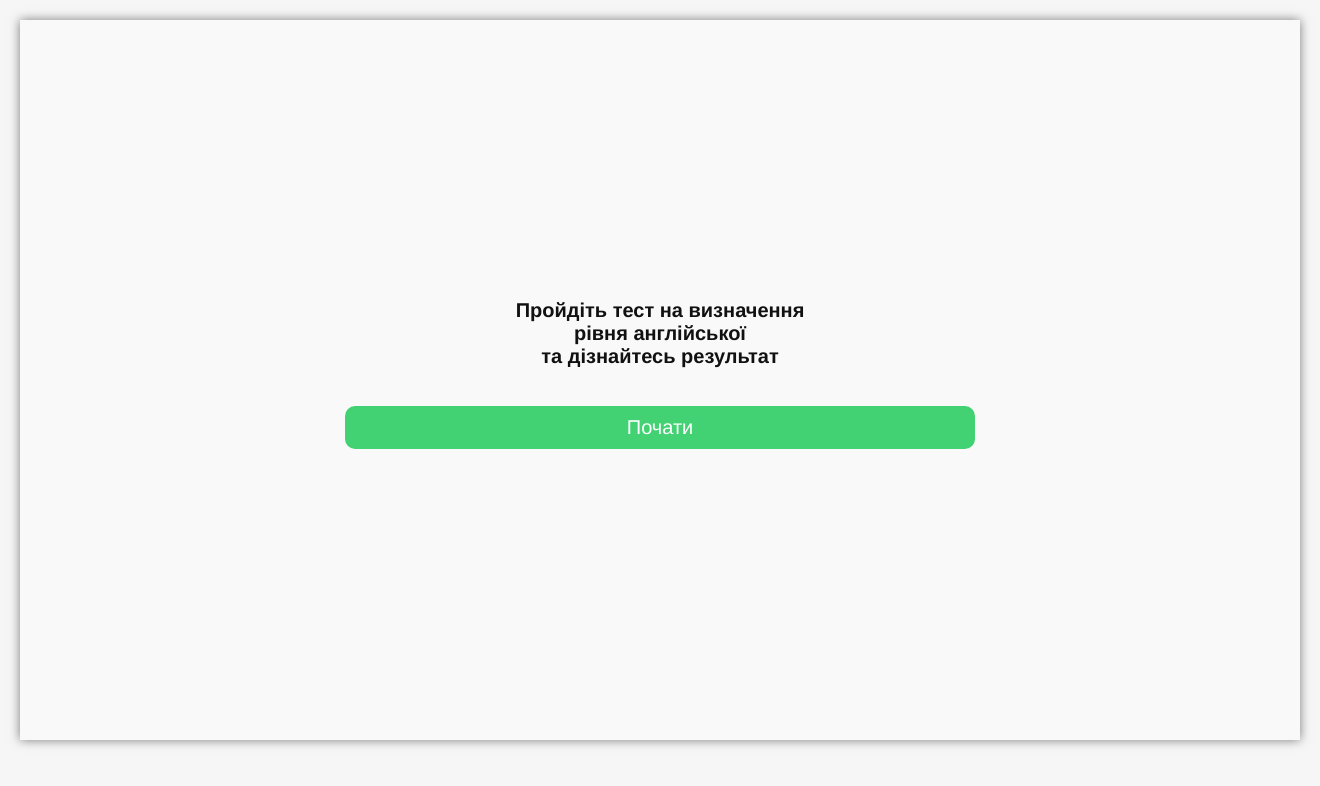
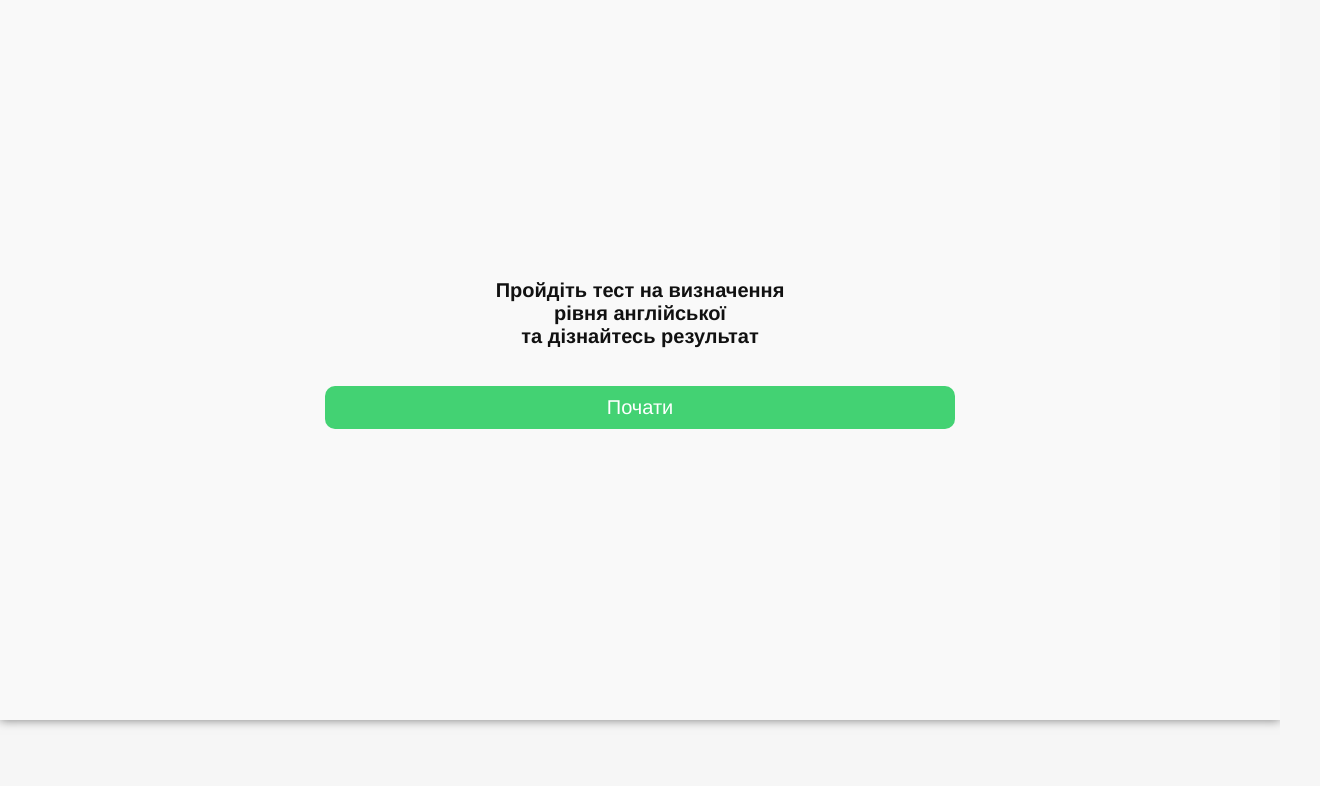
Before and after one commit to Ola793/english_test, a plain HTML site: page index.html in a window 1280 px wide. Shown: the whole page, 1320 px wide, since content can reach past the window. Drawn offline with Linux system fonts and the light colour scheme.

Commit message:
Add files via upload

```diff
--- a/styles/home.css
+++ b/styles/home.css
@@ -19,5 +19,5 @@ body, html {
 	height: 720px;
 	border: 0;
 	box-shadow: 0 0 10px rgba(0,0,0,0.5);
-	margin: 20px;
+	/* margin: 20px; */
 }
```
